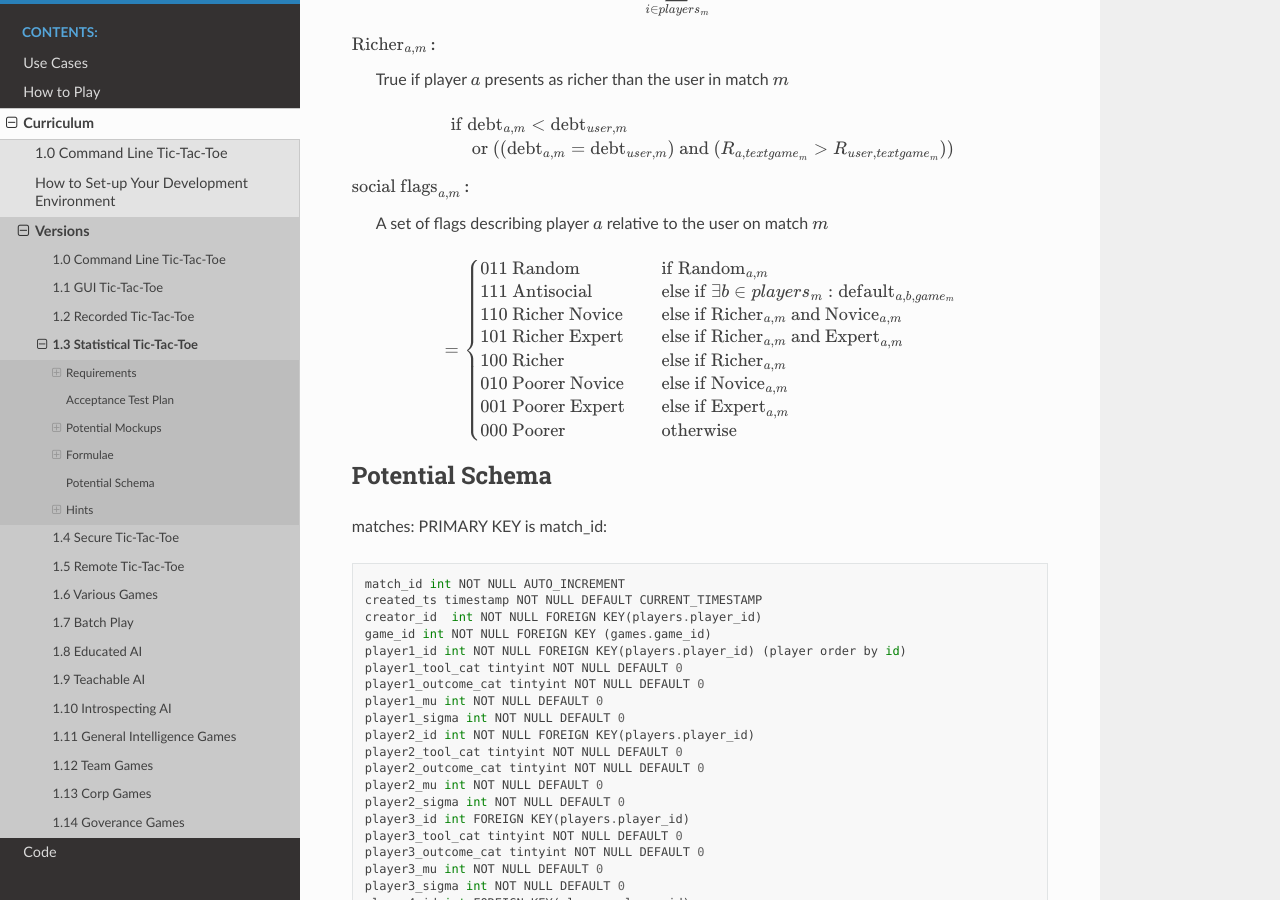
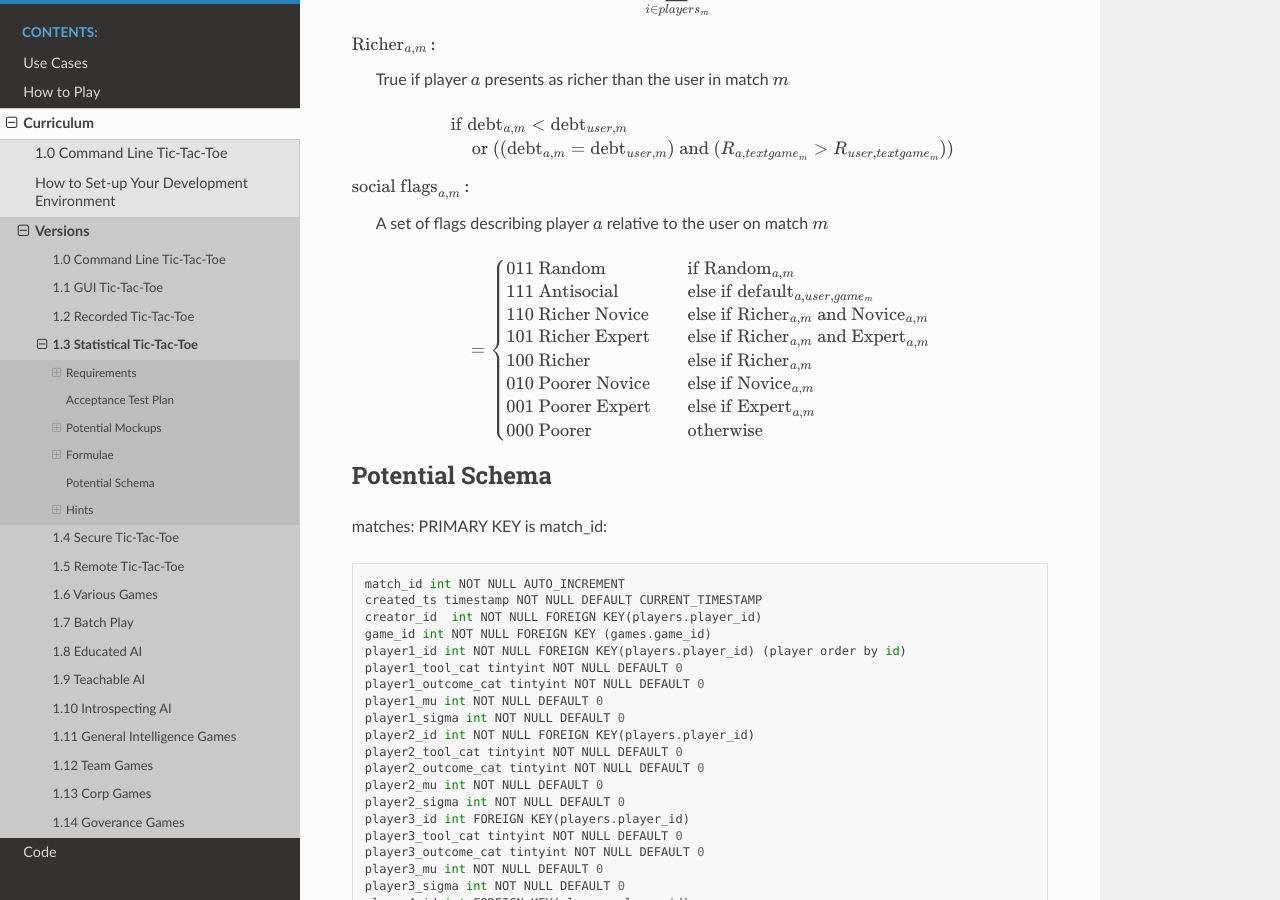
Before and after one commit to ChrisSantosLang/redscience, a Sphinx documentation site: the page built from docs/source/releases/stats.rst, in a window 1280 px wide and 900 px high, scrolled down 6670 px. Built offline with Sphinx 7.4.7 and the Read the Docs theme 2.0.0, drawn with Linux system fonts in a browser that asks for light colours.

Commit message:
Update stats.rst

```diff
--- a/docs/source/releases/stats.rst
+++ b/docs/source/releases/stats.rst
@@ -375,9 +375,9 @@ as follows instead:
    =
     \begin{cases}
       011 \text{ Random}  & \quad\text{if }
-	    \text{Random}_{a, m}\\
+	\text{Random}_{a, m}\\
       111 \text{ Antisocial} & \quad\text{else if }
-        \exists b \in players_m : \text{default}_{a, b, game_m}\\
+        \text{default}_{a, user, game_m}\\
       110 \text{ Richer Novice} & \quad\text{else if }
         \text{Richer}_{a, m} \text{ and } \text{Novice}_{a, m}\\
       101 \text{ Richer Expert} & \quad\text{else if }
```
